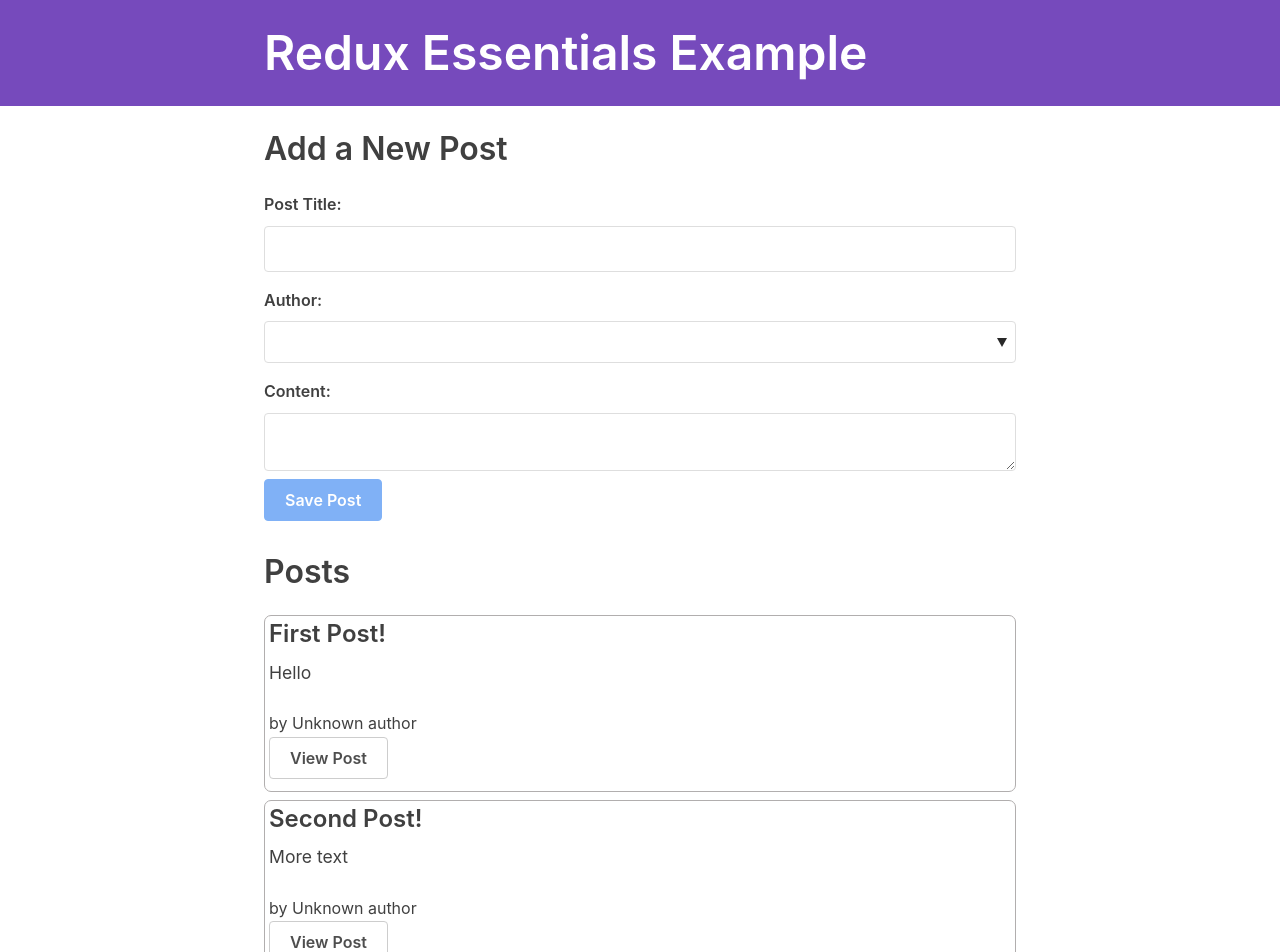
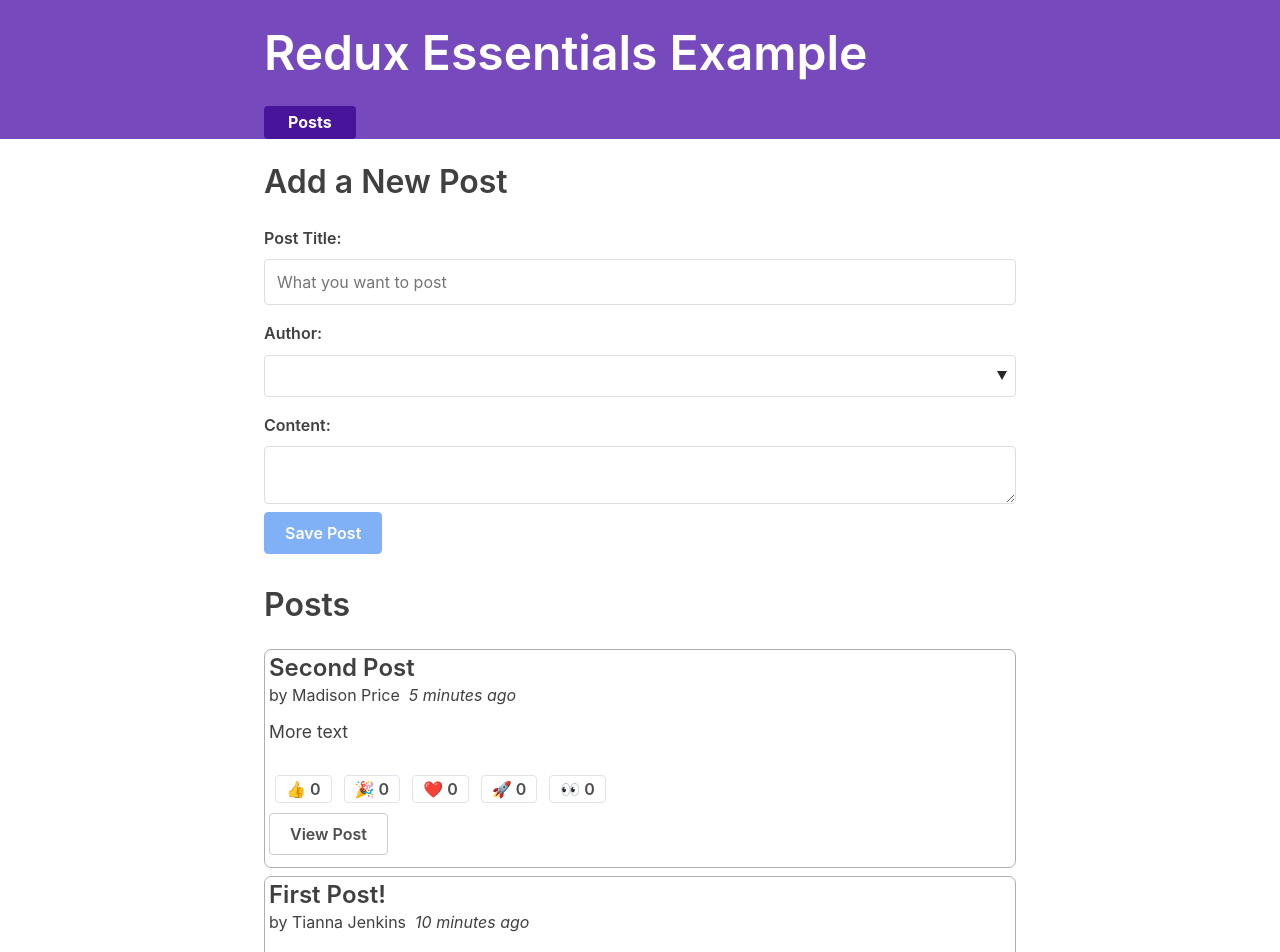
Before and after one commit to bilibalaboom413/Redux-tutorial, a React (Create React App) app: page / in a window 1280 px wide. Shown: the top 952 px of the page. Built offline with nearby package versions, Linux system fonts and the light colour scheme; what @mswjs/data, mock-socket, txtgen would draw is missing.

Commit message:
Finish ReactionButton

```diff
--- a/src/app/Navbar.js
+++ b/src/app/Navbar.js
@@ -1,4 +1,5 @@
-import React from 'react'
+import React from "react";
+import { Link } from "react-router-dom";
 
 export const Navbar = () => {
   return (
@@ -7,9 +8,11 @@
         <h1>Redux Essentials Example</h1>
 
         <div className="navContent">
-          <div className="navLinks"></div>
+          <div className="navLinks">
+            <Link to="/">Posts</Link>
+          </div>
         </div>
       </section>
     </nav>
-  )
-}
+  );
+};
--- a/src/features/posts/AddPostForm.js
+++ b/src/features/posts/AddPostForm.js
@@ -54,6 +54,7 @@
           type="text"
           id="postTitle"
           name="postTitle"
+          placeholder="What you want to post"
           value={title}
           onChange={onTitleChanged}
         />
--- a/src/features/posts/PostList.js
+++ b/src/features/posts/PostList.js
@@ -2,16 +2,25 @@
 // import { article } from "txtgen/types";
 import { Link } from "react-router-dom";
 import { PostAuthor } from "./PostAuthor";
+import { ReactionButtons } from "./ReactionButton";
+import { TimeAgo } from "./TimeAgo";
 
 export const PostList = () => {
   const posts = useSelector((state) => state.posts);
-  console.log(posts);
+  // console.log(posts);
+  const orderedPosts = posts
+    .slice()
+    .sort((a, b) => b.date.localeCompare(a.date));
 
-  const renderedPosts = posts.map((post) => (
+  const renderedPosts = orderedPosts.map((post) => (
     <article className="post-excerpt" key={post.id}>
       <h3>{post.title}</h3>
+      <div>
+        <PostAuthor userId={post.user} />
+        <TimeAgo timestamp={post.date} />
+      </div>
       <p className="post-content">{post.content.substring(0, 100)}</p>
-      <PostAuthor userId={post.user} /> <br />
+      <ReactionButtons post={post} />
       <Link to={`/posts/${post.id}`} className="button muted-button">
         View Post
       </Link>
--- /dev/null
+++ b/src/features/posts/ReactionButton.js
@@ -0,0 +1,33 @@
+import React from "react";
+import { useDispatch } from "react-redux";
+
+import { reactionAdded } from "./postsSlice";
+
+const reactionEmoji = {
+  thumbsUp: "👍",
+  hooray: "🎉",
+  heart: "❤️",
+  rocket: "🚀",
+  eyes: "👀"
+};
+
+export const ReactionButtons = ({ post }) => {
+  const dispatch = useDispatch();
+
+  const reactionButtons = Object.entries(reactionEmoji).map(([name, emoji]) => {
+    return (
+      <button
+        key={name}
+        type="button"
+        className="muted-button reaction-button"
+        onClick={() =>
+          dispatch(reactionAdded({ postId: post.id, reaction: name }))
+        }
+      >
+        {emoji} {post.reactions[name]}
+      </button>
+    );
+  });
+
+  return <div>{reactionButtons}</div>;
+};
--- a/src/features/posts/SinglePostPage.js
+++ b/src/features/posts/SinglePostPage.js
@@ -2,6 +2,7 @@
 
 import { Link } from "react-router-dom";
 import { PostAuthor } from "./PostAuthor";
+import { ReactionButtons } from "./ReactionButton";
 
 export const SinglePostPage = ({ match }) => {
   const { postId } = match.params;
@@ -22,8 +23,9 @@
     <section>
       <article className="post">
         <h2>{post.title}</h2>
+        <PostAuthor userId={post.user} /> <br />
         <p className="post-content">{post.content}</p>
-        <PostAuthor userId={post.user} /> <br />
+        <ReactionButtons post={post} />
         <Link to={`/editPost/${post.id}`} className="button">
           Edit Post
         </Link>
--- /dev/null
+++ b/src/features/posts/TimeAgo.js
@@ -0,0 +1,16 @@
+import { parseISO, formatDistanceToNow } from "date-fns";
+
+export const TimeAgo = ({ timestamp }) => {
+  let timeAgo = "";
+  if (timestamp) {
+    const date = parseISO(timestamp);
+    const timePeriod = formatDistanceToNow(date);
+    timeAgo = `${timePeriod} ago`;
+  }
+
+  return (
+    <span title={timestamp}>
+      &nbsp; <i>{timeAgo}</i>
+    </span>
+  );
+};
--- a/src/features/posts/postsSlice.js
+++ b/src/features/posts/postsSlice.js
@@ -1,8 +1,52 @@
 import { createSlice, nanoid } from "@reduxjs/toolkit";
+import { sub } from "date-fns";
+
+// const initialState = [
+//   // { id: "1", title: "First Post!", content: "Hello" },
+//   // { id: "2", title: "Second Post!", content: "More text" }
+//   {
+//     // omitted fields
+//     content: "Hello!",
+//     date: sub(new Date(), { minutes: 10 }).toISOString(),
+//     reactions: { thumbsUp: 0, hooray: 0, heart: 0, rocket: 0, eyes: 0 }
+//   },
+//   {
+//     // omitted fields
+//     content: "More text",
+//     date: sub(new Date(), { minutes: 5 }).toISOString(),
+//     reactions: { thumbsUp: 0, hooray: 0, heart: 0, rocket: 0, eyes: 0 }
+//   }
+// ];
 
 const initialState = [
-  { id: "1", title: "First Post!", content: "Hello" },
-  { id: "2", title: "Second Post!", content: "More text" }
+  {
+    id: "1",
+    title: "First Post!",
+    content: "Hello!",
+    user: "0",
+    date: sub(new Date(), { minutes: 10 }).toISOString(),
+    reactions: {
+      thumbsUp: 0,
+      hooray: 0,
+      heart: 0,
+      rocket: 0,
+      eyes: 0
+    }
+  },
+  {
+    id: "2",
+    title: "Second Post",
+    content: "More text",
+    user: "2",
+    date: sub(new Date(), { minutes: 5 }).toISOString(),
+    reactions: {
+      thumbsUp: 0,
+      hooray: 0,
+      heart: 0,
+      rocket: 0,
+      eyes: 0
+    }
+  }
 ];
 
 const postsSlice = createSlice({
@@ -20,6 +64,7 @@
         return {
           payload: {
             id: nanoid(),
+            date: new Date().toISOString(),
             title,
             content,
             user: userId
@@ -34,11 +79,18 @@
         existingPost.title = title;
         existingPost.content = content;
       }
+    },
+    reactionAdded(state, action) {
+      const { postId, reaction } = action.payload;
+      const existingPost = state.find((post) => post.id === postId);
+      if (existingPost) {
+        existingPost.reactions[reaction]++;
+      }
     }
   }
 });
 
-export const { postAdded, postUpdated } = postsSlice.actions;
+export const { postAdded, postUpdated, reactionAdded } = postsSlice.actions;
 console.log(postsSlice.actions);
 
 export default postsSlice.reducer;
```
